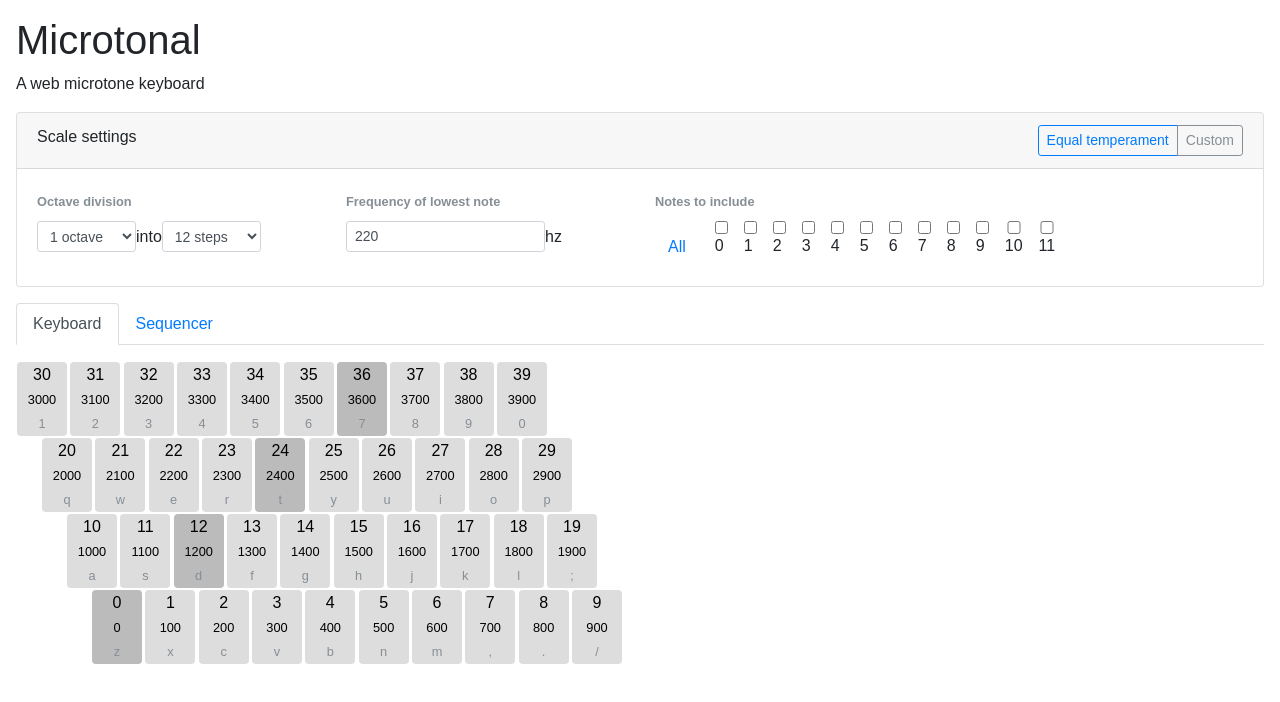
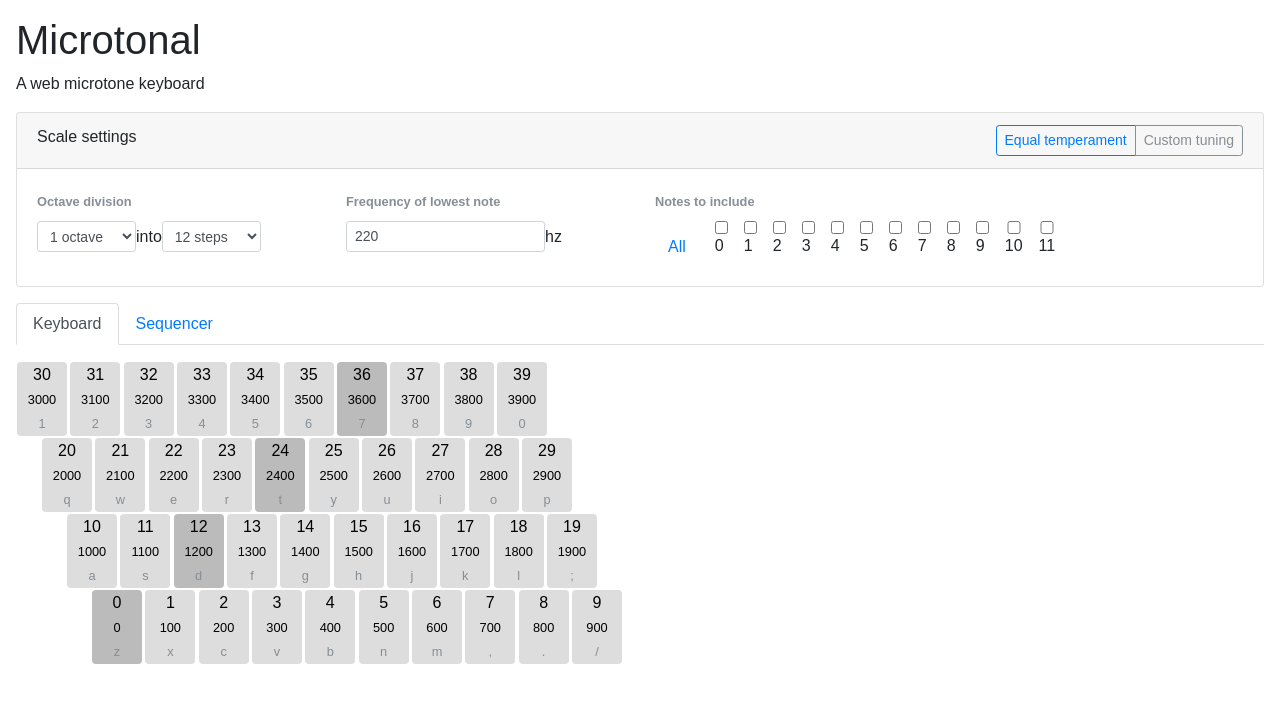
Before and after one commit to kevinsqi/microharmonic, a React (Create React App) app: page / in a window 1280 px wide. Shown: the top 702 px of the page. Built offline with nearby package versions, Linux system fonts and the light colour scheme.

Commit message:
tweak button

```diff
--- a/src/Settings.js
+++ b/src/Settings.js
@@ -70,7 +70,7 @@ class Settings extends React.Component {
   };
 
   // TODO: sort
-  // TODO: add validation
+  // TODO: add validation of NaN, <1200, etc
   onChangeCustomCentValues = (event) => {
     const centValues = event.target.value.split(/\s/).map((value) => parseInt(value, 10));
     this.props.setConfig({
@@ -218,7 +218,7 @@ class Settings extends React.Component {
                 className={classNames('btn btn-sm', this.state.showCustomSettings ? activeClass : inactiveClass)}
                 onClick={() => this.toggleCustomSettings(true)}
               >
-                Custom
+                Custom tuning
               </button>
             </div>
           </div>
```
